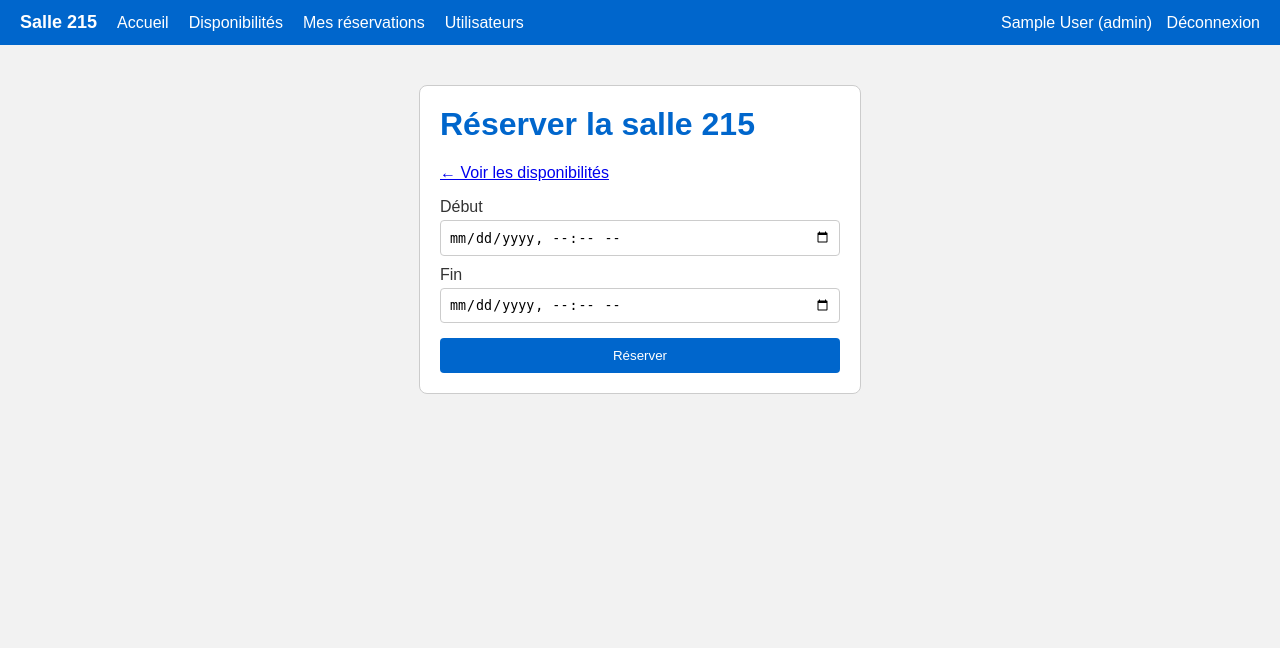
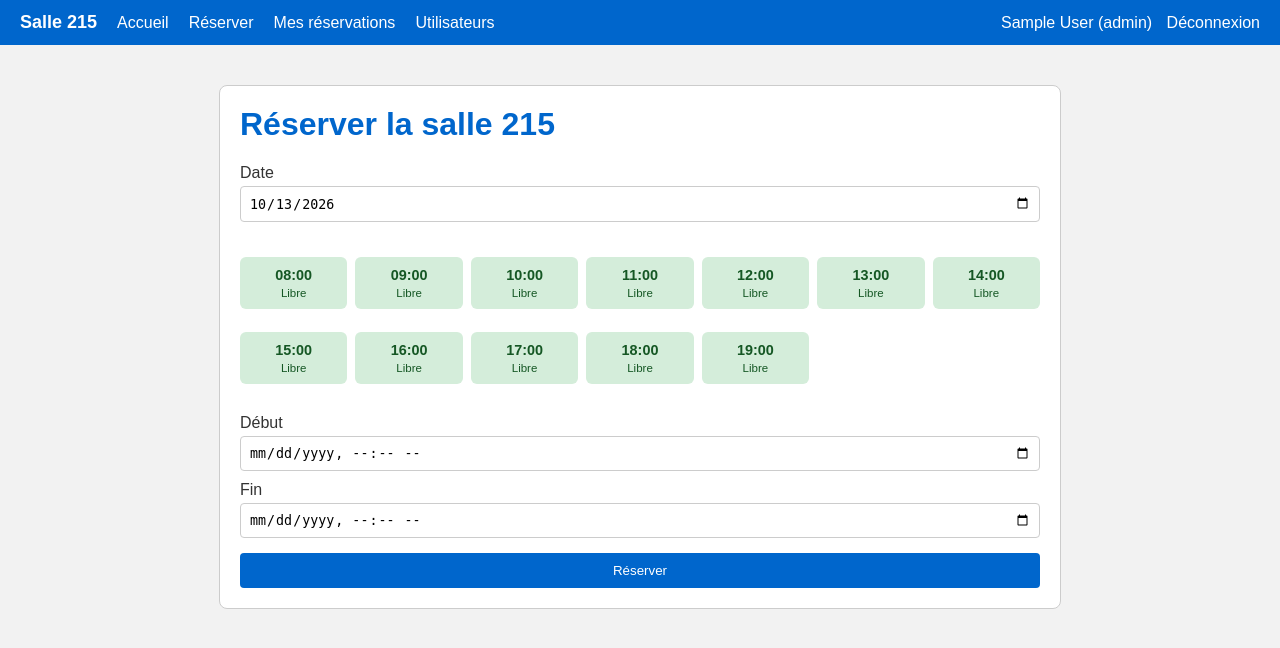
Before and after one commit to youssefsaidi-ops/Controle-d-acces-Authentification-Interface-Web, a PHP site: page /mp2/reservation.php in a window 1280 px wide. Shown: the top 648 px of the page. Run offline with PHP 8.4, Linux system fonts and the light colour scheme; the visitor is signed in with stand-in values (Sample User, id 1); tables that the repository leaves empty or names only in its code hold one stand-in row (values such as "Sample post").

Commit message:
feat: calendrier interactif des disponibilites et reservation

```diff
--- a/Codes/MP2-T2/css/style.css
+++ b/Codes/MP2-T2/css/style.css
@@ -133,3 +133,47 @@ select {
 .menu-droite a {
     margin-left: 10px;
 }
+
+
+/* Calendrier des créneaux */
+.form-date {
+    margin-bottom: 20px;
+}
+
+.calendrier {
+    display: grid;
+    grid-template-columns: repeat(auto-fill, minmax(100px, 1fr));
+    gap: 8px;
+    margin-bottom: 30px;
+}
+
+.creneau {
+    border: none;
+    border-radius: 6px;
+    padding: 10px 6px;
+    text-align: center;
+    font-family: inherit;
+    font-size: 0.9em;
+    cursor: default;
+}
+
+.creneau-libre {
+    background-color: #d4edda;
+    color: #155724;
+    cursor: pointer;
+}
+
+.creneau-libre:hover {
+    background-color: #b7e4c0;
+}
+
+.creneau-occupe {
+    background-color: #f8d7da;
+    color: #721c24;
+}
+
+.creneau-detail {
+    display: block;
+    font-size: 0.8em;
+    margin-top: 4px;
+}
--- a/Codes/MP2-T2/includes/entete.php
+++ b/Codes/MP2-T2/includes/entete.php
@@ -17,7 +17,7 @@ require_once 'includes/session.php';
 
         <?php if (est_connecte()) { ?>
             <a href="index.php">Accueil</a>
-            <a href="disponibilites.php">Disponibilités</a>
+            <a href="reservation.php">Réserver</a>
             <a href="mes_reservations.php">Mes réservations</a>
 
             <?php if (est_admin()) { ?>
--- a/Codes/MP2-T2/reservation.php
+++ b/Codes/MP2-T2/reservation.php
@@ -1,5 +1,5 @@
 <?php
-// Page pour réserver un créneau
+// Page pour voir les disponibilités et réserver un créneau
 require_once 'includes/db.php';
 require_once 'includes/session.php';
 
@@ -8,6 +8,7 @@ exiger_connexion();
 $erreur = '';
 $pdo = connexion_bdd();
 
+// --- Traitement du formulaire de réservation ---
 if (isset($_POST['date_debut'])) {
     $date_debut = $_POST['date_debut'];
     $date_fin = $_POST['date_fin'];
@@ -26,10 +27,7 @@ if (isset($_POST['date_debut'])) {
                                       VALUES (?, ?, ?)');
             $requete->execute([$_SESSION['id_utilisateur'], $date_debut, $date_fin]);
 
-            // On récupère l'id de la réservation qu'on vient de créer
             $id_reservation = $pdo->lastInsertId();
-
-            // On génère un code unique pour le QR code
             $code = bin2hex(random_bytes(16));
 
             $requete = $pdo->prepare('INSERT INTO qrcodes (code, id_reservation) VALUES (?, ?)');
@@ -41,22 +39,98 @@ if (isset($_POST['date_debut'])) {
     }
 }
 
-$titre = 'Réserver un créneau';
+// --- Date choisie pour le calendrier (aujourd'hui par défaut) ---
+if (isset($_GET['date'])) {
+    $date = $_GET['date'];
+} else {
+    $date = date('Y-m-d');
+}
+
+// On récupère les réservations de ce jour-là
+$requete = $pdo->prepare('SELECT r.date_debut, r.date_fin, u.nom, u.prenom
+                          FROM reservations r
+                          INNER JOIN utilisateurs u ON u.id = r.id_utilisateur
+                          WHERE DATE(r.date_debut) = ?
+                          ORDER BY r.date_debut');
+$requete->execute([$date]);
+$reservations_du_jour = $requete->fetchAll();
+
+// On construit les créneaux d'une heure, de 8h à 20h
+$creneaux = [];
+for ($heure = 8; $heure < 20; $heure++) {
+    $debut_creneau = $date . ' ' . sprintf('%02d:00:00', $heure);
+    $fin_creneau = $date . ' ' . sprintf('%02d:00:00', $heure + 1);
+
+    $occupe = false;
+    $nom_occupant = '';
+
+    foreach ($reservations_du_jour as $r) {
+        // Le créneau est occupé s'il chevauche une réservation existante
+        if ($debut_creneau < $r['date_fin'] && $fin_creneau > $r['date_debut']) {
+            $occupe = true;
+            $nom_occupant = $r['prenom'] . ' ' . $r['nom'];
+        }
+    }
+
+    $creneaux[] = [
+        'heure' => $heure,
+        'debut' => $debut_creneau,
+        'fin' => $fin_creneau,
+        'occupe' => $occupe,
+        'nom' => $nom_occupant,
+    ];
+}
+
+$titre = 'Réserver la salle 215';
 require_once 'includes/entete.php';
 ?>
-    <main class="carte">
+    <main class="carte large">
         <h1>Réserver la salle 215</h1>
-        <p><a href="disponibilites.php">← Voir les disponibilités</a></p>
+
         <?php if ($erreur != '') { ?>
             <p class="erreur"><?php echo $erreur; ?></p>
         <?php } ?>
-        <form method="post">
+
+        <form method="get" class="form-date">
+            <label for="date">Date</label>
+            <input type="date" id="date" name="date" value="<?php echo htmlspecialchars($date); ?>"
+                   onchange="this.form.submit()">
+        </form>
+
+        <div class="calendrier">
+            <?php foreach ($creneaux as $c) { ?>
+                <?php if ($c['occupe']) { ?>
+                    <div class="creneau creneau-occupe">
+                        <strong><?php echo sprintf('%02d:00', $c['heure']); ?></strong>
+                        <span class="creneau-detail">Occupé<br><?php echo htmlspecialchars($c['nom']); ?></span>
+                    </div>
+                <?php } else { ?>
+                    <button type="button" class="creneau creneau-libre"
+                            onclick="choisirCreneau('<?php echo $c['debut']; ?>', '<?php echo $c['fin']; ?>')">
+                        <strong><?php echo sprintf('%02d:00', $c['heure']); ?></strong>
+                        <span class="creneau-detail">Libre</span>
+                    </button>
+                <?php } ?>
+            <?php } ?>
+        </div>
+
+        <form method="post" class="form-reservation">
             <label for="date_debut">Début</label>
             <input type="datetime-local" id="date_debut" name="date_debut" required>
+
             <label for="date_fin">Fin</label>
             <input type="datetime-local" id="date_fin" name="date_fin" required>
+
             <button type="submit">Réserver</button>
         </form>
     </main>
+
+    <script>
+        // Remplit le formulaire quand on clique sur un créneau libre
+        function choisirCreneau(debut, fin) {
+            document.getElementById('date_debut').value = debut.replace(' ', 'T').substring(0, 16);
+            document.getElementById('date_fin').value = fin.replace(' ', 'T').substring(0, 16);
+        }
+    </script>
 </body>
 </html>
```
Also changed, not shown: Codes/MP2-T2/disponibilites.php (deleted, +0 -60 lines).
